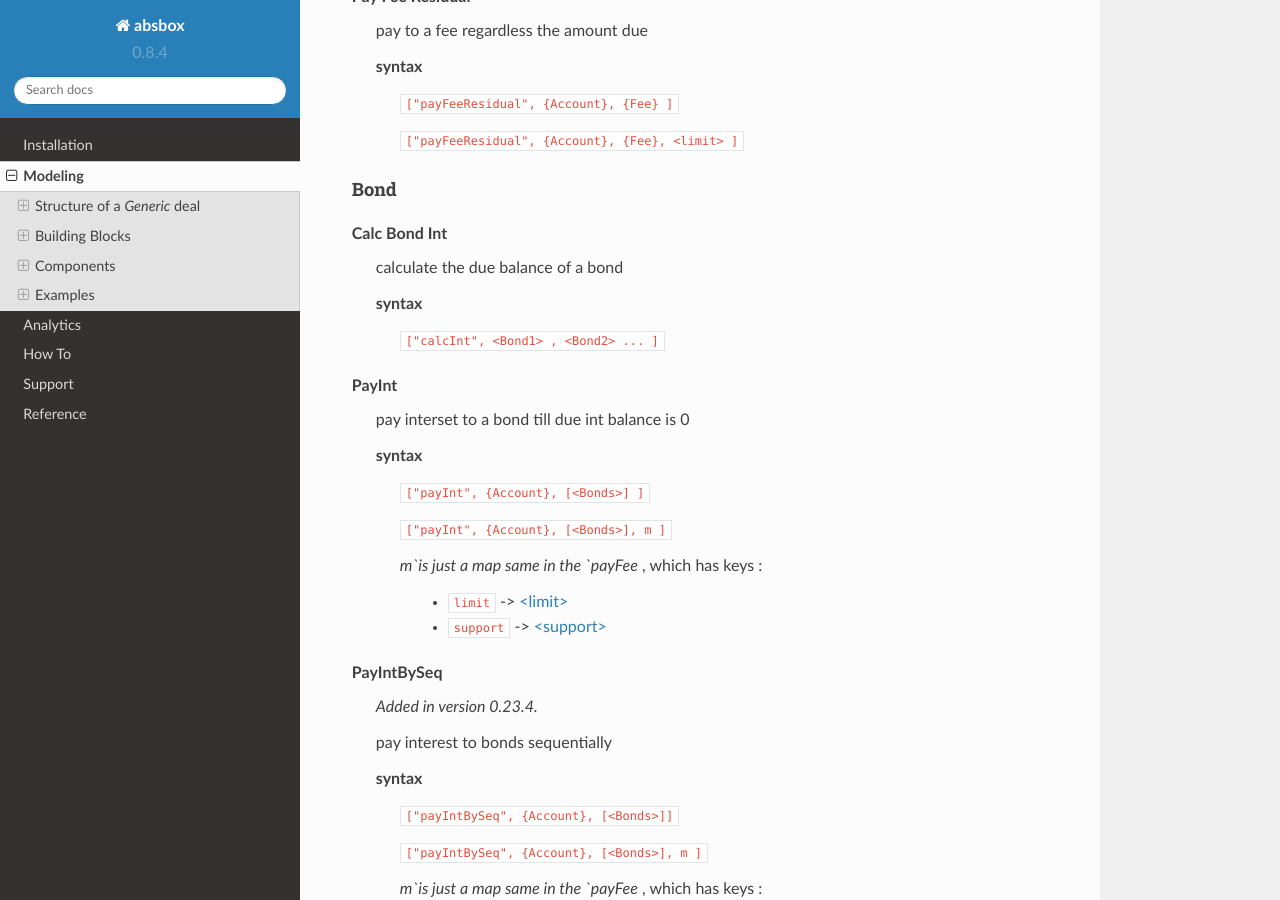
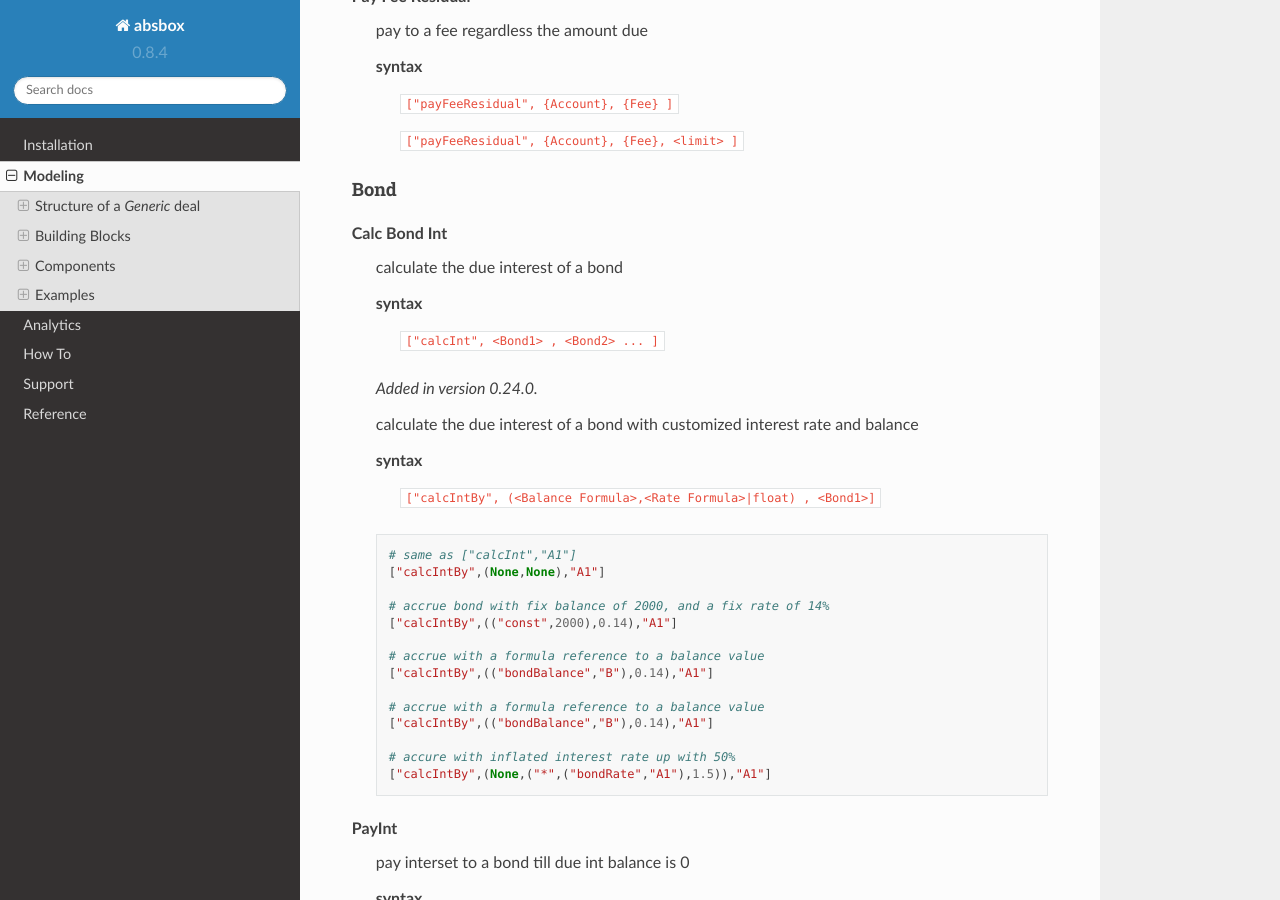
Before and after one commit to yellowbean/absbox-doc, a Sphinx documentation site: the page built from docs/source/modeling.rst, in a window 1280 px wide and 900 px high, scrolled down 36275 px. Built offline with Sphinx 7.4.7 and the Read the Docs theme 2.0.0, drawn with Linux system fonts in a browser that asks for light colours; some of the changed text lies outside the part shown.

Commit message:
add rate custom

```diff
--- a/docs/source/modeling.rst
+++ b/docs/source/modeling.rst
@@ -1790,10 +1790,33 @@ Bond
 ^^^^^^
 
 Calc Bond Int
-  calculate the due balance of a bond
+  calculate the due interest of a bond
 
   syntax
     ``["calcInt", <Bond1> , <Bond2> ... ]``
+
+  .. versionadded:: 0.24.0
+  calculate the due interest of a bond with customized interest rate and balance
+
+  syntax
+    ``["calcIntBy", (<Balance Formula>,<Rate Formula>|float) , <Bond1>]``
+
+  .. code-block:: python
+
+    # same as ["calcInt","A1"]
+    ["calcIntBy",(None,None),"A1"]
+
+    # accrue bond with fix balance of 2000, and a fix rate of 14%
+    ["calcIntBy",(("const",2000),0.14),"A1"]
+
+    # accrue with a formula reference to a balance value
+    ["calcIntBy",(("bondBalance","B"),0.14),"A1"]
+
+    # accrue with a formula reference to a balance value
+    ["calcIntBy",(("bondBalance","B"),0.14),"A1"]
+
+    # accure with inflated interest rate up with 50%
+    ["calcIntBy",(None,("*",("bondRate","A1"),1.5)),"A1"]
 
 PayInt
   pay interset to a bond till due int balance is 0
```
